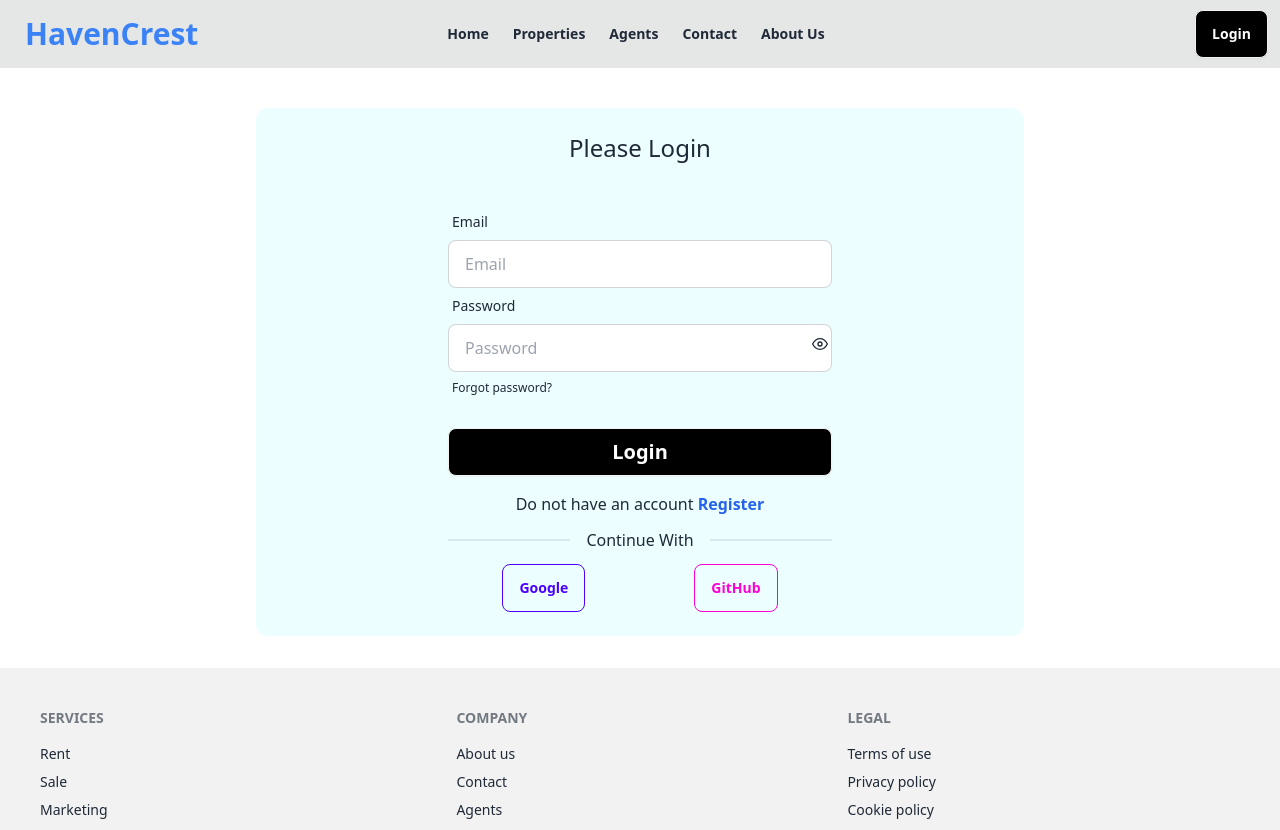
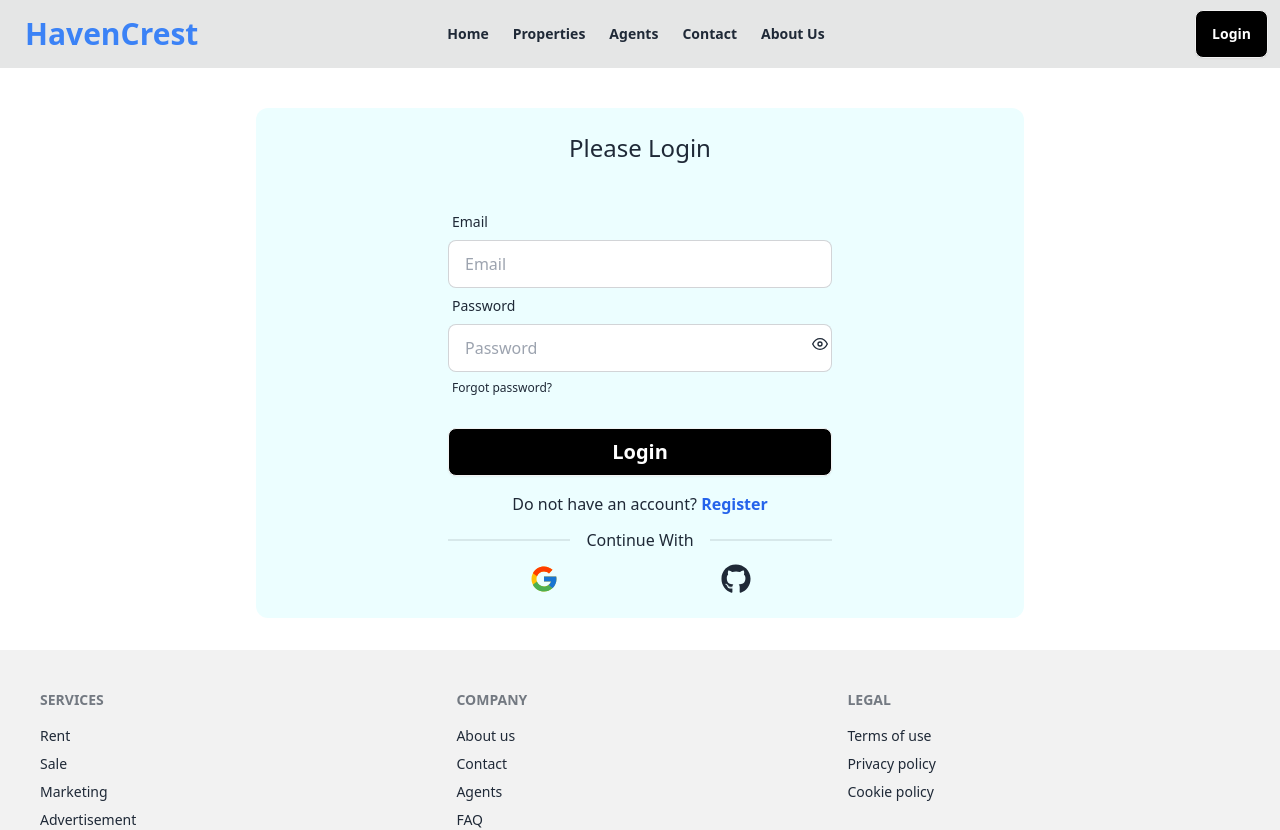
Before and after one commit to tazim5032/residential-real-estate, a React (Vite) app: page /login in a window 1280 px wide. Shown: the top 830 px of the page. Built offline with nearby package versions, Linux system fonts and the light colour scheme; no server answers.

Commit message:
google github icon added

```diff
--- a/src/Components/SocialLogIn.jsx
+++ b/src/Components/SocialLogIn.jsx
@@ -1,5 +1,7 @@
 import { useLocation, useNavigate } from "react-router-dom";
 import UseAuth from "../Hook/UseAuth";
+import { FcGoogle } from "react-icons/fc";
+import { FaGithub } from "react-icons/fa";
 
 const SocialLogIn = () => {
     const { googleLogIn, githubLogIn } = UseAuth();
@@ -19,9 +21,9 @@ const SocialLogIn = () => {
             <div className="divider">Continue With</div>
             <div className="flex justify-around">
                 <button onClick={() => handleSocialLogin(googleLogIn)}
-                className='btn btn-primary btn-outline'>Google</button>
+                className="w-[30px] h-[30px]"><FcGoogle  className="w-[30px] h-[30px]"/></button>
                 <button onClick={() => handleSocialLogin(githubLogIn)}
-                className='btn btn-secondary btn-outline'>GitHub</button>
+                className="w-[30px] h-[30px]"><FaGithub className="w-[30px] h-[30px]" /></button>
             </div>
         </div>
     );
--- a/src/Pages/Login.jsx
+++ b/src/Pages/Login.jsx
@@ -117,7 +117,7 @@ const Login = () => {
             </form>
             <p className="text-center mt-4"
             data-aos="zoom-in"
-            data-aos-duration="1000">Do not have an account
+            data-aos-duration="1000">Do not have an account?
                 <Link className="text-blue-600 font-bold" to="/register"> Register</Link> </p>
             <div className="md:w-3/4 lg:w-1/2 mx-auto pb-6"
             data-aos="zoom-in"
--- a/src/Pages/Register.jsx
+++ b/src/Pages/Register.jsx
@@ -120,8 +120,8 @@ const Register = () => {
             </form>
             <p className="text-center mt-4 pb-6"
             data-aos="zoom-in"
-            data-aos-duration="1000">Already have an account?
-                <Link className="text-blue-600 font-bold" to="/login">Login</Link> </p>
+            data-aos-duration="500">Already have an account?
+                <Link className="text-blue-600 font-bold" to="/login"> Login</Link> </p>
         </div>
     );
 };
```
